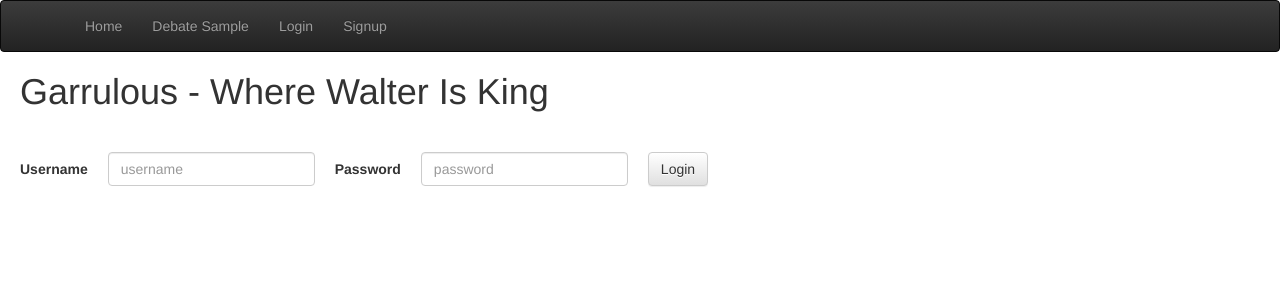
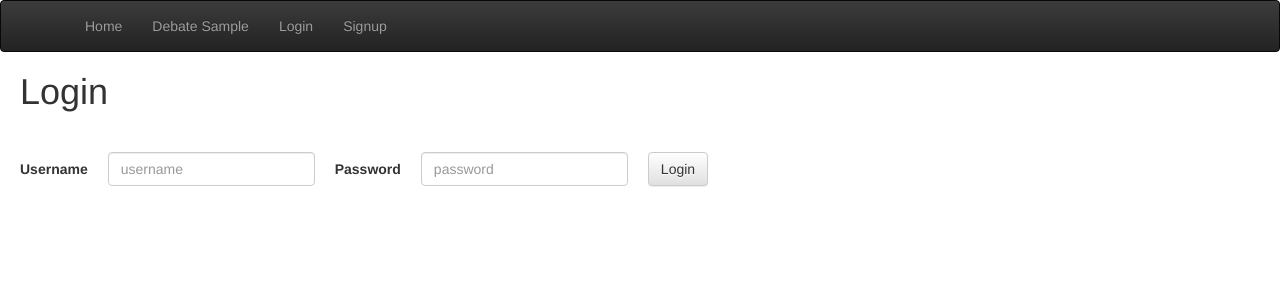
Before and after one commit to weic99/garrulous-gorillas, a React app in the folder client/: page /login in a window 1280 px wide. Shown: the top 300 px of the page. Built offline with nearby package versions, Linux system fonts and the light colour scheme; no server answers.

Commit message:
refactor, styling

```diff
--- a/client/client-server.js
+++ b/client/client-server.js
@@ -5,7 +5,7 @@ const request = require('request');
 const app = express();
 
 app.use(express.static(__dirname + '/public'));
-app.use(bodyParser());
+app.use(bodyParser.json());
 app.use(bodyParser.urlencoded({extended: false}));
 
 // Routes
--- a/client/src/components/Nav.jsx
+++ b/client/src/components/Nav.jsx
@@ -25,13 +25,14 @@ class Nav extends React.Component {
     return (
       <div className="navbar navbar-inverse">
         <div className="container">
-          <div className="navbar-header" id="myNavbar">
+          <div className="navbar-header" id="myNavbar" >
             <ul className="nav navbar-nav navbar-right">
               <li><Link to='/home'>Home</Link></li>
               <li><Link to='/debatesample'>Debate Sample</Link></li>
               { localStorage.token ? null : <li><Link to='/login'>Login</Link></li> }
               { localStorage.token ? null : <li><Link to='/signup'>Signup</Link></li> }
               { localStorage.token ? <li onClick={() => this.logout()}><Link to='/login'>Logout</Link></li> : null }
+              { localStorage.username ? <li><Link to='/home'>{localStorage.username}</Link></li> : null }
             </ul>
           </div>
         </div>
--- a/client/src/components/login/login.jsx
+++ b/client/src/components/login/login.jsx
@@ -13,6 +13,10 @@ class Login extends React.Component {
     };
 
     this.handleSubmit = (event) => {
+      event.preventDefault();
+      event.stopPropagation();
+      this.setState({ errorMessage: '' });
+
       const username = ReactDOM.findDOMNode(this.refs.username).value.trim();
       const password = ReactDOM.findDOMNode(this.refs.password).value.trim();
       const creds = { username: username, password: password };
@@ -25,11 +29,12 @@ class Login extends React.Component {
         ReactDOM.findDOMNode(this.refs.username).value = '';
         ReactDOM.findDOMNode(this.refs.password).value = '';
 
-        this.setState({ redirect: true});
         localStorage.clear();
         localStorage.setItem('token', response.data.token);
         localStorage.setItem('username', response.data.username);
         localStorage.setItem('user_id', response.data.user_id);
+        this.setState({ errorMessage: response.data.msg });
+        this.setState({ redirect: true});
       })
       .catch(error => {
         console.log('[Login] ERROR:', error);
@@ -45,16 +50,17 @@ class Login extends React.Component {
     };
     return (
       <div>
-        <Form inline>
+        <h1>Login</h1>
+        <Form inline onSubmit={this.handleSubmit}>
           <FormGroup controlId="formHorizontalEmail">
             <ControlLabel>Username </ControlLabel>
-            <FormControl type="username" ref="username" onChange={this.handleChange} placeholder="username"/>
+            <FormControl required type="username" ref="username" onChange={this.handleChange} placeholder="username"/>
           </FormGroup>
           <FormGroup controlId="formHorizontalPassword">
             <ControlLabel>Password </ControlLabel>
-            <FormControl type="password" ref="password" onChange={this.handleChange} placeholder="password"/>
+            <FormControl required type="password" ref="password" onChange={this.handleChange} placeholder="password"/>
           </FormGroup>
-          <Button onClick={(event) => this.handleSubmit(event)}>Login</Button>
+          <Button type="submit" onClick={this.handleSubmit}>Login</Button>
           {this.state.errorMessage &&
             <p style={{color:'red'}}>{this.state.errorMessage}</p>
           }
--- a/client/src/components/signup/signup.jsx
+++ b/client/src/components/signup/signup.jsx
@@ -2,6 +2,7 @@ import React from 'react';
 import ReactDOM from 'react-dom';
 import { Button, ControlLabel, Form, FormControl, FormGroup } from 'react-bootstrap';
 import axios from 'axios';
+import { Route, Redirect } from 'react-router'
 
 class SignUp extends React.Component {
   constructor() {
@@ -12,6 +13,10 @@ class SignUp extends React.Component {
     };
 
     this.handleSubmit = (event) => {
+      event.preventDefault();
+      event.stopPropagation();
+      this.setState({ errorMessage: '' });
+
       const username = ReactDOM.findDOMNode(this.refs.username).value.trim();
       const password = ReactDOM.findDOMNode(this.refs.password).value.trim();
       const creds = { username: username, password: password };
@@ -23,7 +28,8 @@ class SignUp extends React.Component {
         console.log('[Signup] Success Response', response);
         ReactDOM.findDOMNode(this.refs.username).value = '';
         ReactDOM.findDOMNode(this.refs.password).value = '';
-
+        this.setState({ errorMessage: '' });
+        this.setState({ errorMessage: response.data.msg });
         this.setState({ redirect: true});
       })
       .catch(error => {
@@ -39,16 +45,17 @@ class SignUp extends React.Component {
     };
     return (
       <div>
-        <Form inline>
+        <h1>Create a New Account</h1>
+        <Form inline onSubmit={this.handleSubmit}>
             <FormGroup controlId="formHorizontalEmail">
                 <ControlLabel>Username </ControlLabel>
-                <FormControl type="username" ref="username" onChange={this.handleChange} placeholder="username" />
+                <FormControl required type="username" ref="username" onChange={this.handleChange} placeholder="username" />
             </FormGroup>
             <FormGroup controlId="formHorizontalPassword">
                 <ControlLabel>Password </ControlLabel>
-                <FormControl type="password" ref="password" onChange={this.handleChange} placeholder="password" />
+                <FormControl required type="password" ref="password" onChange={this.handleChange} placeholder="password" />
             </FormGroup>
-            <Button onClick={(event) => this.handleSubmit(event)}>Sign Up</Button>
+            <Button type="submit" onClick={this.handleSubmit}>Sign Up</Button>
             {this.state.errorMessage &&
               <p style={{color:'red'}}>{this.state.errorMessage}</p>
             }
--- a/client/src/index.jsx
+++ b/client/src/index.jsx
@@ -33,7 +33,7 @@ class App extends React.Component {
     return (
       <div>
         <Nav />
-        <h1 >Garrulous - Where Walter Is King</h1>
+
         <Switch>
           <Route path="/login" component={Login}/>
           <Route path="/signup" component={SignUp}/>
```
Also changed, not shown: 1 other file (tests, documents, lock files or other folders).
